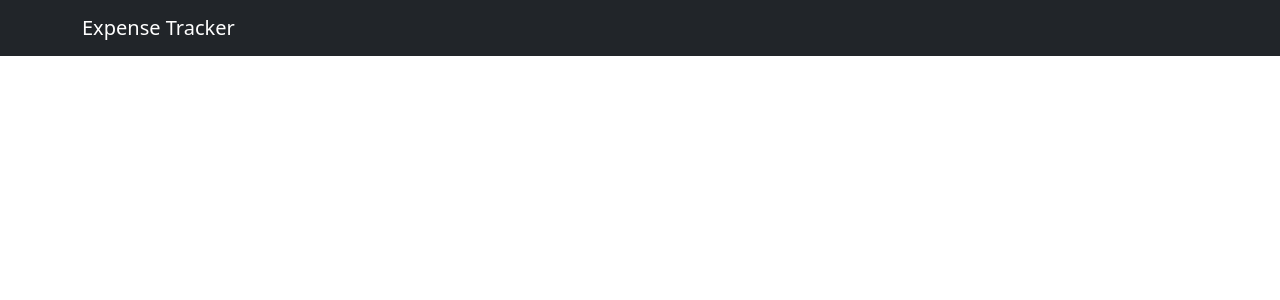
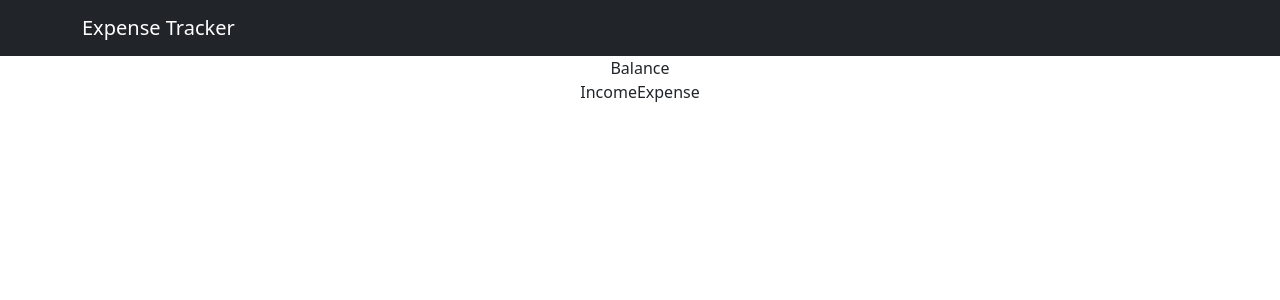
Before and after one commit to aswathyeg/react-expense-tracker, a React (Create React App) app: page / in a window 1280 px wide. Shown: the top 300 px of the page. Built offline with nearby package versions, Linux system fonts and the light colour scheme.

Commit message:
added more components

```diff
--- a/src/App.js
+++ b/src/App.js
@@ -1,10 +1,13 @@
 import "./App.css";
+import Balance from "./components/Balance";
 import Header from "./components/Header";
-
+import IncomeExpense from "./components/IncomeExpense";
 function App() {
   return (
     <div className="App">
       <Header />
+      <Balance />
+      <IncomeExpense />
     </div>
   );
 }
```
